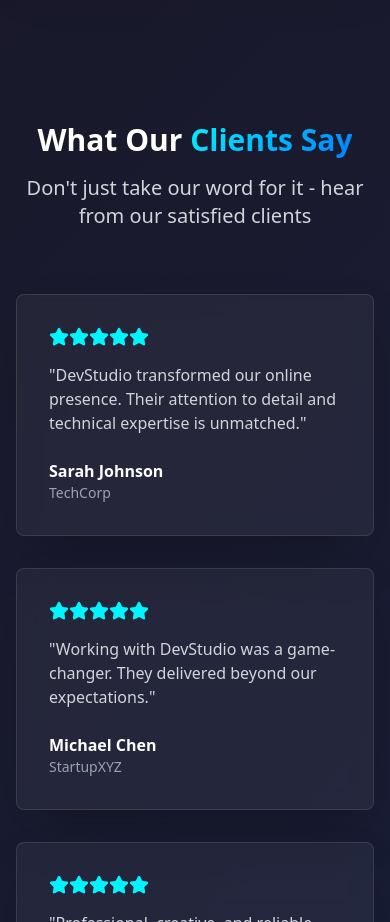
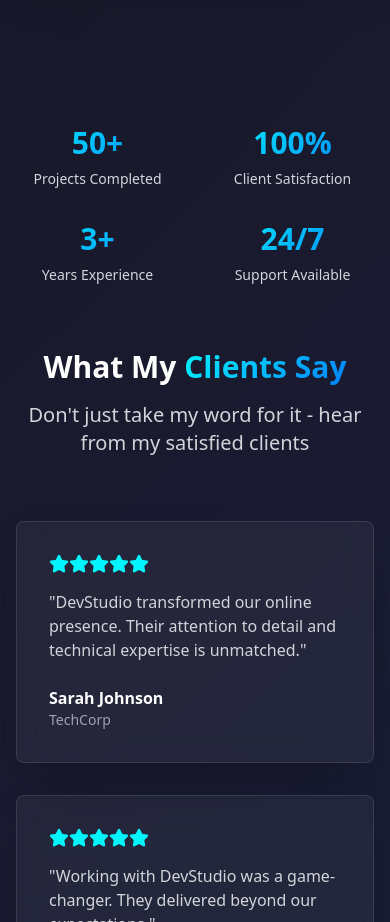
Before and after one commit to Sattva-Doshi/shadow-code-bloom, a React (Vite) app: page / in a window 390 px wide. Shown: the part 2460-3382 px from the top of the page. Built offline with nearby package versions, Linux system fonts and the light colour scheme.

Commit message:
Fix: Improve typing effect and add counter to testimonials
- Adjusted the size of the typing effect cursor and text.
- Implemented a counting effect for the testimonials section to enhance interactivity.

```diff
--- /dev/null
+++ b/src/components/CountingNumber.tsx
@@ -0,0 +1,70 @@
+
+import React, { useState, useEffect, useRef } from 'react';
+
+interface CountingNumberProps {
+  targetNumber: number;
+  duration?: number;
+  suffix?: string;
+  className?: string;
+}
+
+const CountingNumber: React.FC<CountingNumberProps> = ({
+  targetNumber,
+  duration = 2000,
+  suffix = '',
+  className = ''
+}) => {
+  const [currentNumber, setCurrentNumber] = useState(0);
+  const [isVisible, setIsVisible] = useState(false);
+  const elementRef = useRef<HTMLSpanElement>(null);
+
+  useEffect(() => {
+    const observer = new IntersectionObserver(
+      ([entry]) => {
+        if (entry.isIntersecting && !isVisible) {
+          setIsVisible(true);
+        }
+      },
+      { threshold: 0.1 }
+    );
+
+    if (elementRef.current) {
+      observer.observe(elementRef.current);
+    }
+
+    return () => observer.disconnect();
+  }, [isVisible]);
+
+  useEffect(() => {
+    if (!isVisible) return;
+
+    const startTime = Date.now();
+    const startNumber = 0;
+
+    const updateNumber = () => {
+      const now = Date.now();
+      const elapsed = now - startTime;
+      const progress = Math.min(elapsed / duration, 1);
+
+      // Easing function for smooth animation
+      const easeOutCubic = 1 - Math.pow(1 - progress, 3);
+      const current = Math.floor(startNumber + (targetNumber - startNumber) * easeOutCubic);
+
+      setCurrentNumber(current);
+
+      if (progress < 1) {
+        requestAnimationFrame(updateNumber);
+      }
+    };
+
+    requestAnimationFrame(updateNumber);
+  }, [isVisible, targetNumber, duration]);
+
+  return (
+    <span ref={elementRef} className={className}>
+      {currentNumber}{suffix}
+    </span>
+  );
+};
+
+export default CountingNumber;
--- a/src/components/TestimonialsSection.tsx
+++ b/src/components/TestimonialsSection.tsx
@@ -1,6 +1,7 @@
 
 import React from 'react';
 import { Star } from 'lucide-react';
+import CountingNumber from './CountingNumber';
 
 const TestimonialsSection = () => {
   const testimonials = [
@@ -24,15 +25,42 @@ const TestimonialsSection = () => {
     },
   ];
 
+  const stats = [
+    { number: 50, suffix: '+', label: 'Projects Completed' },
+    { number: 100, suffix: '%', label: 'Client Satisfaction' },
+    { number: 3, suffix: '+', label: 'Years Experience' },
+    { number: 24, suffix: '/7', label: 'Support Available' }
+  ];
+
   return (
     <section className="py-20 px-4 sm:px-6 lg:px-8">
       <div className="max-w-7xl mx-auto">
+        {/* Stats Section */}
+        <div className="grid grid-cols-2 md:grid-cols-4 gap-8 mb-16">
+          {stats.map((stat, index) => (
+            <div
+              key={index}
+              className="text-center animate-slide-up"
+              style={{ animationDelay: `${index * 0.1}s` }}
+            >
+              <div className="text-3xl md:text-4xl font-bold text-gradient mb-2">
+                <CountingNumber
+                  targetNumber={stat.number}
+                  suffix={stat.suffix}
+                  duration={2000}
+                />
+              </div>
+              <p className="text-gray-300 text-sm md:text-base">{stat.label}</p>
+            </div>
+          ))}
+        </div>
+
         <div className="text-center mb-16">
           <h2 className="text-3xl md:text-5xl font-bold text-white mb-4">
-            What Our <span className="text-gradient">Clients Say</span>
+            What My <span className="text-gradient">Clients Say</span>
           </h2>
           <p className="text-xl text-gray-300 max-w-2xl mx-auto">
-            Don't just take our word for it - hear from our satisfied clients
+            Don't just take my word for it - hear from my satisfied clients
           </p>
         </div>
         <div className="grid md:grid-cols-3 gap-8">
--- a/src/components/TypingEffect.tsx
+++ b/src/components/TypingEffect.tsx
@@ -55,8 +55,12 @@ const TypingEffect: React.FC<TypingEffectProps> = ({
   return (
     <span className={className}>
       {currentText}
-      <span className={`inline-block w-1 h-8 ml-1 bg-neon-cyan ${showCursor ? 'opacity-100' : 'opacity-0'} transition-opacity`}>
-        |
+      <span className={`inline-block ml-1 bg-neon-cyan ${showCursor ? 'opacity-100' : 'opacity-0'} transition-opacity`}
+            style={{
+              width: '4px',
+              height: '1em',
+              verticalAlign: 'baseline'
+            }}>
       </span>
     </span>
   );
```
